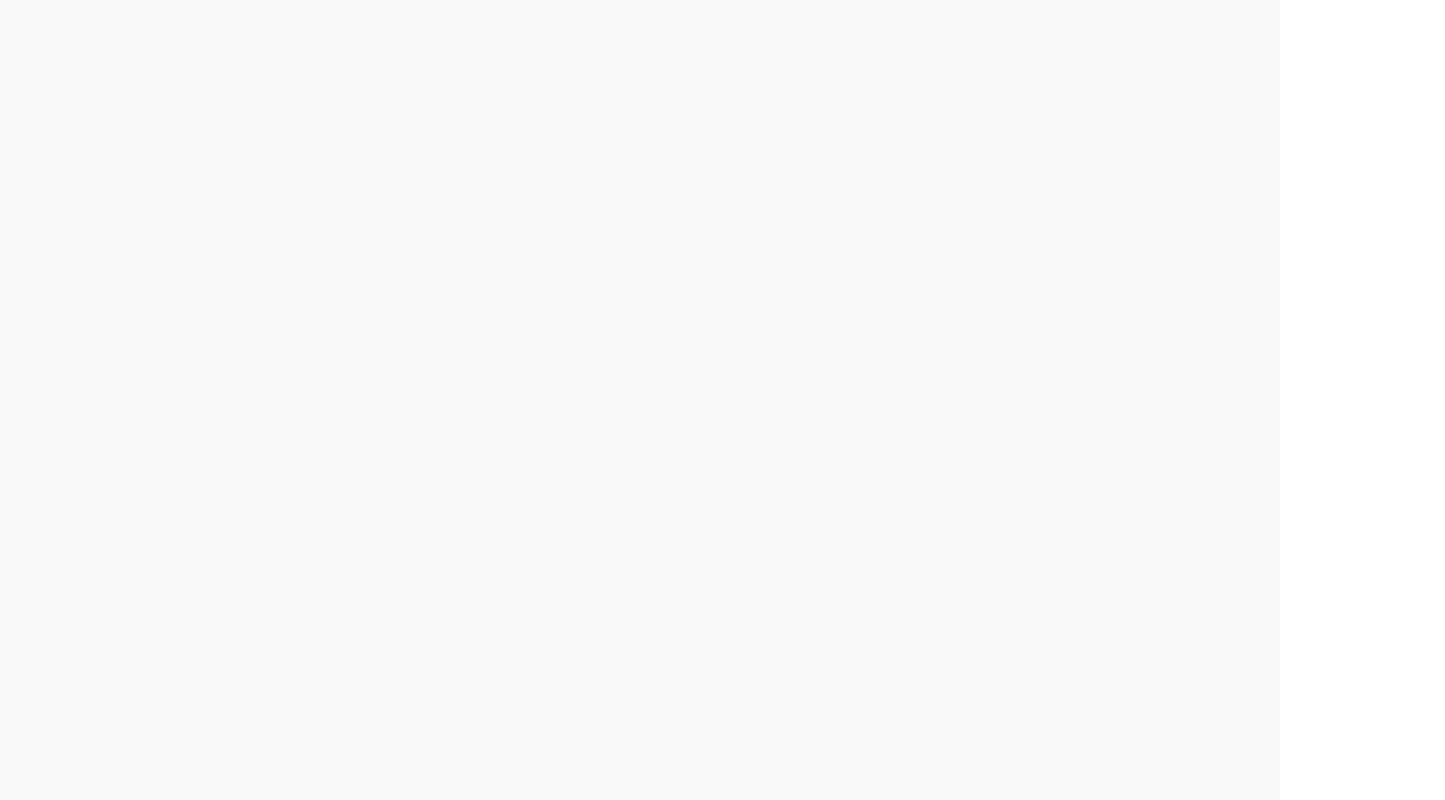
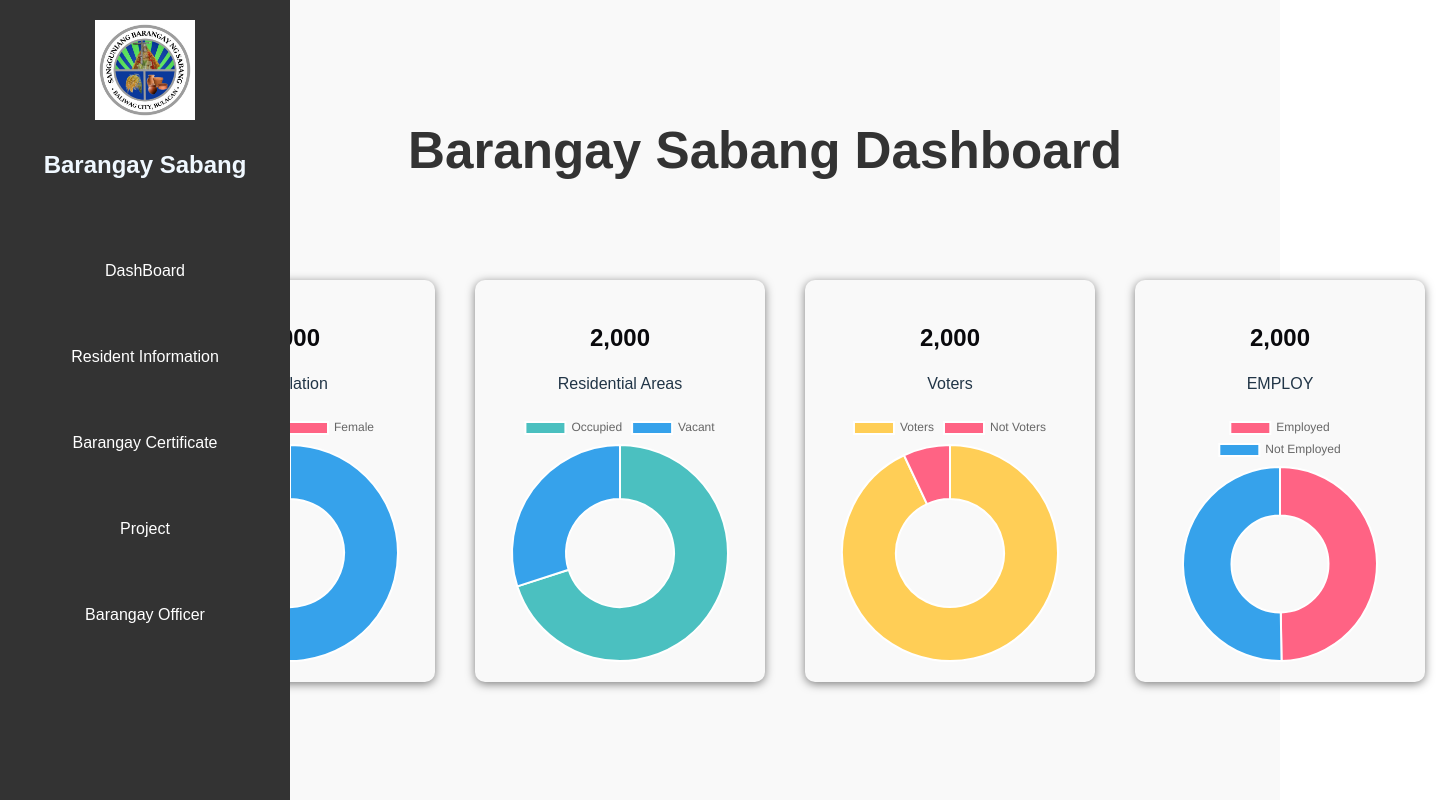
Before and after one commit to Clarenceee00/barangay_management, a React (Vite) app in the folder sabang_management/frontend/: page /dashboard in a window 1280 px wide. Before the commit this address had no page. Shown: the whole page, 1445 px wide, since content can reach past the window. Built offline with nearby package versions, Linux system fonts and the light colour scheme.

Commit message:
Dash board

```diff
--- a/sabang_management/frontend/package.json
+++ b/sabang_management/frontend/package.json
@@ -11,7 +11,9 @@
   },
   "dependencies": {
     "axios": "^1.8.3",
+    "chart.js": "^4.4.8",
     "react": "^19.0.0",
+    "react-chartjs-2": "^5.3.0",
     "react-dom": "^19.0.0",
     "react-router-dom": "^7.3.0",
     "recharts": "^2.15.1"
--- a/sabang_management/frontend/src/Admin/COM/Sidevar/Sidebar.jsx
+++ b/sabang_management/frontend/src/Admin/COM/Sidevar/Sidebar.jsx
@@ -10,7 +10,7 @@ const Sidebar = () => {
       <img src="/src/assets/Icon.jfif" className="Icon" />
       <h2>Barangay Sabang</h2>
       <ul>
-         <li><Link to="">DashBoard</Link></li>
+         <li><Link to="/Dashboard">DashBoard</Link></li>
         <li><Link to="">Resident Information</Link></li>
         <li><Link to="/barangaycert">Barangay Certificate</Link></li>
         <li><Link to="/project">Project</Link></li>
--- /dev/null
+++ b/sabang_management/frontend/src/Admin/DASHBOARD/Dashboard.jsx
@@ -0,0 +1,111 @@
+// src/Dashboard.jsx
+import React from 'react';
+import { Doughnut } from 'react-chartjs-2';
+import { Chart as ChartJS, ArcElement, Tooltip, Legend } from "chart.js";
+import Sidebar from '../COM/Sidevar/Sidebar';
+
+
+ChartJS.register(ArcElement, Tooltip, Legend);
+
+
+const data = {
+  population: {
+    labels: ['Male', 'Female'],
+    datasets: [
+      {
+        data: [58, 42],
+        backgroundColor: ['#36a2eb', '#ff6384'],
+        hoverBackgroundColor: ['#36a2eb', '#ff6384'],
+      },
+    ],
+  },
+  residential: {
+    labels: ['Occupied', 'Vacant'],
+    datasets: [
+      {
+        data: [70, 30],
+        backgroundColor: ['#4bc0c0', '#36a2eb'],
+        hoverBackgroundColor: ['#4bc0c0', '#36a2eb'],
+      },
+    ],
+  },
+  establishments: {
+    labels: ['Voters', 'Not Voters'],
+    datasets: [
+      {
+        data: [93, 7],
+        backgroundColor: ['#ffce56', '#ff6384'],
+        hoverBackgroundColor: ['#ffce56', '#ff6384'],
+      },
+    ],
+  },
+  helpdesk: {
+    labels: ['Employed', 'Not Employed'],
+    datasets: [
+      {
+        data: [99, 100],
+        backgroundColor: ['#ff6384', '#36a2eb'],
+        hoverBackgroundColor: ['#ff6384', '#36a2eb'],
+      },
+    ],
+  },
+};
+
+const Dashboard = () => {
+  return (
+    <>
+    <Sidebar />
+
+    <div style={styles.container}>
+      <h1 style={{ textAlign: "center", marginTop: "5px"}}>Barangay Sabang Dashboard</h1>
+      <div style={styles.statContainer}>
+        <div  style={styles.statBox} className='FirstCircle'>
+          <h2>2,000</h2>
+          <p>Population</p>
+          <Doughnut data={data.population} />
+        </div>
+        <div style={styles.statBox}>
+          <h2>2,000</h2>
+          <p>Residential Areas</p>
+          <Doughnut data={data.residential} />
+        </div>
+        <div style={styles.statBox}>
+          <h2>2,000</h2>
+          <p>Voters</p>
+          <Doughnut data={data.establishments} />
+        </div>
+        <div style={styles.statBox}>
+          <h2>2,000</h2>
+          <p>EMPLOY</p>
+          <Doughnut data={data.helpdesk} />
+        </div>
+      </div>
+    </div>
+    </>
+  );
+};
+
+const styles = {
+  container: {
+    padding: '20px',
+    textAlign: 'center',
+    marginLeft: '250px',
+
+  },
+  statContainer: {
+    display: 'flex',
+    justifyContent: 'space-around',
+    marginTop: '100px',
+  },
+  statBox: {
+    width: '250px',
+    backgroundColor: '#f9f9f9',
+    borderRadius: '10px',
+    padding: '20px',
+    boxShadow: '0 2px 10px rgba(0,0,0,0.5)',
+    marginLeft: '40px',
+
+  },
+};
+
+export default Dashboard;
--- a/sabang_management/frontend/src/App.jsx
+++ b/sabang_management/frontend/src/App.jsx
@@ -14,6 +14,7 @@ import OfficialsTable from "./Admin/Barangayofficials/OfficialsTable.jsx";
 import IndigencyForm from "./components/pages/doc/IndigencyForm.jsx";
 import OffSignUpForm from "./Admin/Barangayofficials/OfficialForm.jsx";
 import BarangayCert from "./Admin/BarangayCertificateForm/BarangayCert.jsx"
+import Dashboard from "./Admin/DASHBOARD/Dashboard.jsx"
 
 
 
@@ -37,6 +38,7 @@ function App() {
        <Route path="/Official" element={<OfficialsTable/>} />
        <Route path="/offForm" element={< OffSignUpForm/>} />
        <Route path="/barangaycert" element={< BarangayCert/>} />
+       <Route path="/dashboard" element={<Dashboard/>} />
 
 
 
--- a/sabang_management/frontend/src/components/pages/Contact.jsx
+++ b/sabang_management/frontend/src/components/pages/Contact.jsx
@@ -10,8 +10,9 @@ const ContactUs = () => {
     <Navbar />
     <div className="about-container">
       <h1>Contact Us</h1>
-     <h2>Hotline - 0912-32312-213123</h2>
-      <h2>Face Book Page - Barangay sabang Horray</h2>
+     <h2>Mobile - 0975 308 6265</h2>
+      <h2>Face Book Page - Kapitan Jango Nicolas </h2>
+      <h2>Gmail - teamjango2023@gmail.com</h2>
     </div>
     </>
   )
--- a/sabang_management/frontend/src/components/pages/doc/BarangayClearance.jsx
+++ b/sabang_management/frontend/src/components/pages/doc/BarangayClearance.jsx
@@ -4,7 +4,6 @@ import "./Style/Design.css"
 function BarangayClearance({ onClick = "Submit" }) {
     return (
       <div className="form-container">
-        <img src="../../../assets/Icon.jpg" />
         <h2>Barangay Clearance</h2>
         <label>Name: <input type="text" /></label>
         <label>Birthday: <input type="date" /></label>
```
Also changed, not shown: 1 other file (tests, documents, lock files or other folders).
